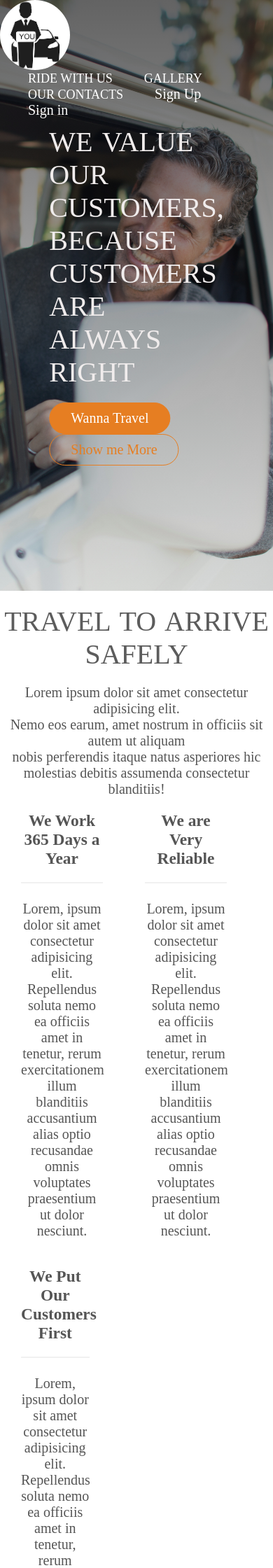
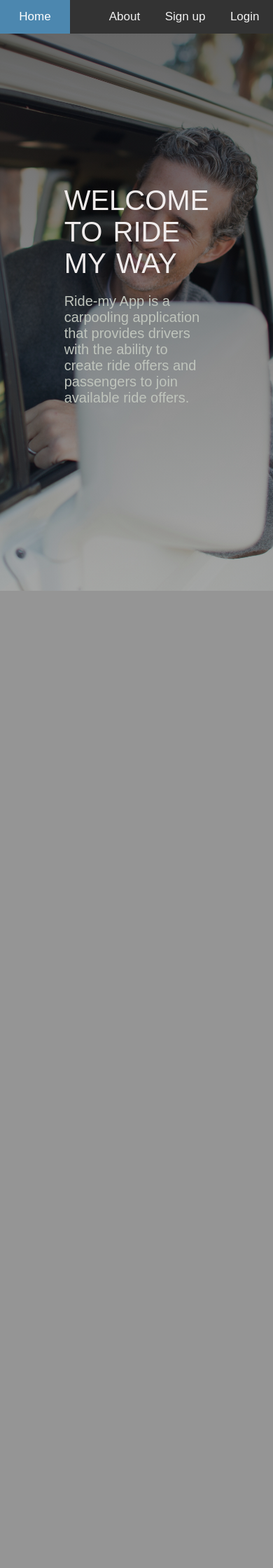
Before and after one commit to Quantum-35/Ride_My_Way, a PHP site: page / in a window 390 px wide; the page is wider, and only the part inside the window is pictured. Shown: the top 2240 px of that part at 70% size. After the commit the page ends 844 px from the top of that part, so only its background shows below. Run offline with PHP 8.4, Linux system fonts and the light colour scheme.

Commit message:
[Feature ##158526904] Change login/signup page from single page to multi-page, make the page responsive to change in screen resolution

```diff
--- a/UI/assets/css/mediaQueries.css
+++ /dev/null
@@ -1,25 +0,0 @@
-
-/*For Small Phones from 0 to 480px*/
-@media only screen and (max-width:480px){
-
-}
-
-/*For Larger Phone from 481 to 767px*/
-
-@media only screen and (max-width:767px){
-
-}
-/*For Larger Phones eg Ipad from 768px to 1023px*/
-
-@media only screen and (max-width:1023){
-    body{
-        font-size: 18px;
-    }
-}
-/*Target Ipdas in Landscape mode and small Laptops:*/
-@media only screen and(max-width:1200px){
-    .sideMessage {
-        width: 100%;
-        padding: 0 2%;
-    }
-}
--- a/UI/assets/css/style.css
+++ b/UI/assets/css/style.css
@@ -7,60 +7,49 @@ body{
     color: #555;
     font-weight: 300;
     font-size: 20px;
-}
-header{
-    background-image: linear-gradient(rgba(0, 0, 0, 0.612), rgba(7, 7, 7, 0.112)),url('../img/bg.jpg');
+    font-family: Arial, Helvetica, sans-serif;
+    background-image: linear-gradient(rgba(0, 0, 0, 0.612), rgba(7, 7, 7, 0.329)),url('../img/bg.jpg');
     background-size: cover;
     background-repeat: no-repeat;
     background-position: center;
     height: 100vh;
 }
-/*Logo aand The Nav Bar*/
+.topnav {
+    overflow: hidden;
+    background-color: #333;
+  }
 
-.logo{
+  .topnav a {
     float: left;
-    height: 100px;
-    width: auto;
-    border-radius: 200%;
-}
-.main-nav{
-    float: right;
-    list-style: none;
-    margin-right: 20px;
-}
-.main-nav li{
-    display: inline-block;
-    margin-left: 40px;
-}
-.main-nav li a:link,
-.main-nav li a:visited{
-    color: #fff;
+    color: #f2f2f2;
+    text-align: center;
+    padding: 14px 16px;
     text-decoration: none;
-    text-transform: uppercase;
-    font-size: 90%;
-    border-bottom: 2px solid transparent;
-    transition: border-bottom 0.5s;
-}
-#btnsignUp,
-#btnsignIn {
-    color:#fff;
-    cursor: pointer;
-}
-.main-nav li a:hover,
-.main-nav li a:active{
-    color: rgb(244, 234, 133);
-    /* background-color: rgb(216, 159, 14); */
-    border-bottom: 2px solid #E67E22;
-}
+    font-size: 17px;
+  }
 
-/*The Button and Message that Floats in the middle  */
-.sideMessage{
+  .topnav a:hover {
+    background-color: #ddd;
+    color: black;
+  }
+
+  .topnav a.active {
+    background-color: rgb(76, 135, 175);
+    color: white;
+    width: 100px;
+  }
+  .topnav a.ft-right{
+      float: right;
+      padding-right: 5%;
+  }
+  .center-content{
     position: absolute;
     top:50%;
     left:50%;
     transform: translate(-50%, -50%);
-}
-h1{
+    color: rgb(233, 232, 227);
+  }
+ .center-content h2{
     margin-top:0px;
     margin-bottom: 20px;
     color: rgb(240, 236, 236);
@@ -69,134 +58,9 @@ h1{
     font-size: 200%;
     word-spacing: 4px;
 }
-.bt:link,
-.bt:visited  {
-    display: inline-block;
-    padding: 10px 30px;
-    font-weight: 300;
-    text-decoration: none;
-    border-radius: 200px;
-
-}
-.bt-full:link,
-.bt-full:visited{
-    background-color: #E67E22;
-    border: 1px solid #e67e22;
-    color: #fff;
-    transition: background-color 0.2s, border 0.2s , color 0.2s;
-}
-.bt-ghost:link,
-.bt-ghost:visited{
-    border: 1px solid #e67e22;
-    color: #e67e22;
-}
-.bt:hover,
-.bt:active {
-    background-color: #b17c4d;
-    border:1px solide rgb(203, 148, 54);
-    color:rgb(230, 205, 121);
-}
-
-/*My SigUp Modal*/
-.modal {
-    display: none;
-    /* Hidden by default */
-    position: fixed;
-    /* Stay in place */
-    z-index: 1;
-    /* Sit on top */
-    padding-top: 10px;
-    left: 0;
-    top: 0;
-    width: 100%;
-    height: 100%;
-    background-color: #282a2eb3;
-    overflow: auto;
-
-}
-hr {
-    border: 1px solid #f1f1f1;
-    margin-bottom: 25px;
-}
-/* Clear floats */
-
-.clearfix::after {
-    content: "";
-    clear: both;
-    display: table;
-}
-
-/* Modal Content */
-.modal-content {
-    margin: auto;
-    padding: 20px;
-    border: 1px solid #888;
-    width: 40%;
-    color: #fff;
-    background-color: #1a1818cd;
-}
-
-/* The Close Button */
-
-.close {
-    color: #aaaaaa;
-    float: right;
-    font-size: 28px;
-    font-weight: bold;
-}
-
-.close:hover,
-.close:focus {
-    color: #000;
-    text-decoration: none;
-    cursor: pointer;
-}
-/*Close Sign up*/
-.Close {
-    color: #aaaaaa;
-    float: right;
-    font-size: 28px;
-    font-weight: bold;
-}
-
-.Close:hover,
-.Close:focus {
-    color: #000;
-    text-decoration: none;
-    cursor: pointer;
-}
-.modalHeader{
-    text-align: center;
-    font-weight: 400;
-    font-size: 130%;
-    text-decoration: underline;
-}
-.modalForm{
-    display: block;
-    padding: 10px;
-    margin-left: 10%;
-}
-.modalForm input{
+input[type=text], input[type=password] {
     width: 90%;
-    height: 40px;
-    border-radius: 5px;
-    margin-bottom: 2%;
-    font-size: 20px;
-}
-.btnSignUp{
-    color: #fff;
-    background-color: #E67E22;
-    border-radius: 5px;
-    width: 80px;
-    height: 30px;
-}
-.btnSignUp:hover{
-    background-color: rgb(194, 225, 133);
-}
-/* Full-width input fields */
-
-.modalForm input {
-    width: 100%;
+    border-radius: 1%;
     padding: 15px;
     margin: 5px 0 22px 0;
     display: inline-block;
@@ -204,14 +68,17 @@ hr {
     background: #f1f1f1;
 }
 
-/* Add a background color when the inputs get focus */
-
-.modalForm input:focus {
+input[type=text]:focus, input[type=password]:focus {
     background-color: #ddd;
     outline: none;
 }
-.cancelbtn {
-    background-color: #4CAF50;
+
+hr {
+    border: 1px solid #f1f1f1;
+    margin-bottom: 25px;
+}
+button {
+    background-color: rgb(49, 78, 50);
     color: white;
     padding: 14px 20px;
     margin: 8px 0;
@@ -219,113 +86,29 @@ hr {
     cursor: pointer;
     width: 100%;
     opacity: 0.9;
-    padding: 14px 20px;
-    background-color: #f44336;
-    float: left;
-    width: 50%;
-}
-.cancelbtn:hover{
-    opacity: 1;
-}
-.signupbtn{
-    background-color: #4CAF50;
-    color: white;
-    padding: 14px 20px;
-    margin: 8px 0;
-    border: none;
-    cursor: pointer;
-    width: 100%;
-    opacity: 0.9;
-    float: left;
-    width: 50%;
-}
-.signupbtn:hover{
-    opacity: 1;
-}
-.loginbtn{
-    background-color: #4CAF50;
-    color: white;
-    padding: 14px 20px;
-    margin: 8px 0;
-    border: none;
-    cursor: pointer;
-    width: 100%;
-    opacity: 0.9;
-    float: left;
-    width: 50%;
-    margin-left: 20%;
-}
-.loginbtn:hover{
-    opacity: 1;
-}
-.lets-ride{
-    text-align: center;
-}
-.lets-ride h1{
-    color: rgba(0, 0, 0, 0.639);
-}
-.gallary{
-    width: 100%;
-}
-.gallary h1{
-    color: rgb(68, 125, 196);
-    text-align: center;
-    margin-top: 20px;
-}
-/*Image for Gallary*/
-.my-container {
-    position: relative;
-    margin-top: 20px;
-    margin-left: 40px;
-    margin-right: 10px;
-    float: left;
-
 }
 
-.my-image {
-    display: block;
-    width: 230px;
-    height: auto;
+button:hover {
+    opacity:1;
+}
+.cancelbtn {
+    padding: 14px 20px;
+    width: 30%;
+    background-color: #48c953;
+    margin-left: 55%;
+    border-radius: 5%;
+}
+.container {
+    padding: 16px;
+}
+.clearfix::after {
+    content: "";
+    clear: both;
+    display: table;
 }
 
-.overlay {
-    position: absolute;
-    top: 0;
-    bottom: 0;
-    left: 0;
-    right: 0;
-    height: 173px;
-    width: 230px;
-    opacity: 0;
-    transition: .3s ease;
-    background-color: #008CBA;
+@media screen and (max-width: 300px) {
+    .cancelbtn, .signupbtn {
+       width: 100%;
+    }
 }
-
-.my-container:hover .overlay {
-    opacity: 1;
-}
-
-.my-text {
-    color: white;
-    font-size: 20px;
-    position: absolute;
-    top: 50%;
-    left: 50%;
-    transform: translate(-50%, -50%);
-    -ms-transform: translate(-50%, -50%);
-    text-align: center;
-}
-.our-cities{
-    float: left;
-}
-.our-cities h1{
-    color: rgb(33, 74, 211);
-}
-.footer{
-    float: left;
-    background-color: rgba(0, 0, 0, 0.365);
-    width: 100%;
-    height: 50px;
-    text-align: center;
-    padding: 10px;
-}
--- a/index.html
+++ b/index.html
@@ -6,206 +6,23 @@
     <title>Ride My Way</title>
     <meta name="viewport" content="width=device-width, initial-scale=1">
     <link rel="stylesheet" type="text/css" media="screen" href="./UI/assets/css/style.css" />
-    <link rel="stylesheet" type="text/css" media="screen" href="./UI/assets/css/mediaQueries.css" />
-
+    <script src="main.js"></script>
 </head>
 <body>
-    <header class='format-header'>
-        <div class='myLogo'>
-            <img src="./UI/assets/img/download.png" alt="My Logo" class="logo">
-            <ul class="main-nav">
-                <li><a href="#lets-ride">Ride With Us</a></li>
-                <li><a href="#gallary">Gallery</a></li>
-                <li><a href="#our-cities">Our Contacts</a></li>
-                <li><a type='button' id='btnsignUp'>Sign Up</a></li>
-                <li><a type="button" id="btnsignIn">Sign in</a></li>
-            </ul>
-        </div>
-        <div id='myModal' class="modal">
-            <div class="modal-content">
-                <span class="close">&times</span>
-                <div class="modalHeader">Sign Up</div>
-                <p style="text-align: center;">Please fill this form to create an account</p><hr>
-                <form class='modalForm' action="#">
-                    <input type="text" placeholder="Username" name="name" required>
-                    <input type="email" placeholder="Email" name="email" required>
-                    <input type="password" placeholder="Password" name="psw" required>
-                    <input type="text" placeholder="Address" name="address" required>
-                    <input type="text" placeholder="Phone Number" name="phoneNumber" required>
-                    <p>By creating an account you agree to our
-                        <a href="#" style="color:dodgerblue">Terms & Privacy</a>.</p>
-                    <div class="clearfix">
-                        <a href='./Users/index.html' type="button" style='text-decoration: none;' onclick="document.getElementById('myModal').style.display='none'" class="cancelbtn">Cancel</a>
-                        <a href='./Drivers/index.html' type="submit" style='text-decoration: none;' class="signupbtn">Sign Up</a>
-                    </div>
-                </form>
-            </div>
-        </div>
-        <div id='myModalSignIn' class="modal">
-            <div class="modal-content">
-                <span class="Close">&times</span>
-                <div class="modalHeader">Sign in</div>
-                 <p style="text-align: center;">Please fill this form to Login</p>
-                <hr>
-                <form class='modalForm' action="/auth/login">
-                    <input type="text" placeholder="Username or Email" name="usernameOrEmail" required>
-                    <input type="password" placeholder="Password" name="psw" required>
-                    <div class="clearfix">
-                        <a  href='./UI/Users/index.html' type="submit" style='text-decoration: none;text-align: center;' class="loginbtn">Login</a>
+    <div class="topnav">
+        <a class="active" href="#home">Home</a>
+        <a href="./UI/login.html" class="ft-right">Login</a>
+        <a href="./UI/signup.html" class="ft-right">Sign up</a>
+        <a href="./UI/about.html" class="ft-right">About</a>
+    </div>
+    <div class="center-content">
+        <h2>Welcome to Ride My Way</h2>
 
-                        <a href="./UI/Drivers/index.html" style="padding: 10px;">Drivers Page</a>
-                    </div>
-                </form>
-            </div>
-        </div>
-
-        <div class="sideMessage">
-            <h1>We Value our Customers, Because Customers are always Right</h1>
-            <a class='bt bt-full' href="#" onclick="alert('Damn Sure we are You Are!!')">Wanna Travel</a>
-             <a class ='bt bt-ghost' href="#" onclick="alert('Yes Sure.Just Log in')">Show me More</a>
-        </div>
-    </header>
-    <section>
-        <div id="lets-ride" class="lets-ride" style="margin-top: 20px;">
-            <h1>Travel to arrive Safely </h1>
-            <p>
-                Lorem ipsum dolor sit amet consectetur adipisicing elit. <br>
-                Nemo eos earum, amet nostrum in officiis sit autem ut aliquam <br>nobis perferendis itaque natus asperiores hic molestias
-                debitis assumenda consectetur blanditiis!
-            </p>
-            <div style="float: left; margin: 20px 30px; width: 30%;">
-                <h3 style="margin-bottom: 20px;">We Work 365 Days a Year</h3><hr>
-                <p>
-                    Lorem, ipsum dolor sit amet consectetur <br>
-                    adipisicing elit. Repellendus soluta nemo ea
-                    officiis amet in tenetur, rerum exercitationem illum blanditiis accusantium alias optio recusandae omnis voluptates praesentium ut dolor nesciunt.
-                </p>
-            </div>
-            <div style="float: left; margin: 20px 30px; width: 30%;">
-                <h3 style="margin-bottom: 20px;">We are Very Reliable</h3><hr>
-                <p>
-                    Lorem, ipsum dolor sit amet consectetur
-                    <br> adipisicing elit. Repellendus soluta nemo ea officiis amet in tenetur, rerum exercitationem illum blanditiis accusantium
-                    alias optio recusandae omnis voluptates praesentium ut dolor nesciunt.
-                </p>
-            </div>
-            <div style="float: left; margin: 20px 30px; width: 25%;">
-                <h3 style="margin-bottom: 20px;">We Put Our Customers First</h3><hr>
-                <p>
-                    Lorem, ipsum dolor sit amet consectetur
-                    <br> adipisicing elit. Repellendus soluta nemo ea officiis amet in tenetur, rerum exercitationem illum blanditiis accusantium
-                    alias optio recusandae omnis voluptates praesentium ut dolor nesciunt.
-                </p>
-            </div>
-        </div>
-    </section>
-    <div class="clearfix"></div>
-    <div id='gallary' class="gallary">
-        <h1>Our Cars In Good Working Condition</h1><hr>
-        <div class="my-container">
-            <img src="./UI/assets/img/download1.jpg" alt="Avatar" class="my-image">
-            <div class="overlay">
-                <div class="my-text">Toyota 2017</div>
-            </div>
-        </div>
-        <div class="my-container">
-            <img src="./UI/assets/img/download2.jpg" alt="Avatar" class="my-image">
-            <div class="overlay">
-                <div class="my-text">Mitsubishi 2018</div>
-            </div>
-        </div>
-        <div class="my-container">
-            <img src="./UI/assets/img/download3.jpg" alt="Avatar" class="my-image">
-            <div class="overlay">
-                <div class="my-text">Limo</div>
-            </div>
-        </div>
-        <div class="my-container">
-            <img src="./UI/assets/img/download2.jpg" alt="Avatar" class="my-image">
-            <div class="overlay">
-                <div class="my-text">Toyota 2018</div>
-            </div>
-        </div>
-        <div class="my-container">
-            <img src="./UI/assets/img/download2.jpg" alt="Avatar" class="my-image">
-            <div class="overlay">
-                <div class="my-text">Subaru</div>
-            </div>
-        </div>
-        <div class="my-container">
-            <img src="./UI/assets/img/download2.jpg" alt="Avatar" class="my-image">
-            <div class="overlay">
-                <div class="my-text">Toyota</div>
-            </div>
-        </div>
-    </div>
-    <div >
+        <p style="color: rgb(191, 196, 188);">
+            Ride-my App is a carpooling application that provides drivers with the ability to create ride offers
+            and passengers to join available ride offers.
+        </p>
 
     </div>
-    <div id="our-cities" class="our-cities">
-        <hr><h1 style="margin-left: 400px;">Where We Are Located</h1><hr>
-        <div style="margin-left: 400px;">
-            <h3>Headquaters : RideMyWay Building Nairobi Kenya</h3>
-            <h6>Contact 0712313167616</h6>
-            <h3>Branch :HelloWorld Building Naivasha</h3>
-            <h6>Contact 0720181818</h6>
-        </div>
-    </div>
-    <div style="float: right; margin-top: 20px;">
-        <h3>Email us</h3>
-        <input type="email" name="" id="" placeholder="Your email" style="height: 20px;"><br>
-        <textarea name="email" id="" cols="30" rows="10"></textarea>
-        <button style="background-color: rgba(0, 128, 0, 0.475);height: 20px;padding: 5px;">Submit</button>
-    </div>
-    <div class="clearfix"></div>
-   <footer class="footer">
-            <p>Andela Kenya Challange &copy; 2018</p>
-    </footer>
-    <script>
-        // Get the modal
-        var modal = document.getElementById('myModal');
-        var myModalSignIn = document.getElementById('myModalSignIn');
-
-        // Get the button that opens the modal
-        var btn = document.getElementById("btnsignUp");
-        var btnsignIn = document.getElementById("btnsignIn");
-        // Get the <span> element that closes the modal
-        var span = document.getElementsByClassName("close")[0];
-        var Span = document.getElementsByClassName("Close")[0];
-
-        // When the user clicks the button, open the modal
-        btn.onclick = function () {
-            modal.style.display = "block";
-        }
-        btnsignIn.onclick = function() {
-            myModalSignIn.style.display ='block';
-        }
-        // When the user clicks on <span> (x), close the modal
-        span.onclick = function () {
-            modal.style.display = "none";
-        }
-        Span.onclick =function(){
-            myModalSignIn.style.display = 'none';
-        }
-
-        // When the user clicks anywhere outside of the modal, close it
-        window.onclick = function (event) {
-            if (event.target == modal) {
-                modal.style.display = "none";
-            }
-            if(event.target == myModalSignIn){
-                myModalSignIn.style.display = "none";
-            }
-        }
-        document.querySelectorAll('a[href^="#"]').forEach(anchor => {
-                anchor.addEventListener('click', function (e) {
-                    e.preventDefault();
-
-                    document.querySelector(this.getAttribute('href')).scrollIntoView({
-                        behavior: 'smooth'
-                    });
-                });
-            });
-    </script>
 </body>
 </html>
```
Also changed, not shown: UI/about.html (added, +41 -0 lines), UI/login.html (added, +45 -0 lines), UI/signup.html (added, +48 -0 lines), 1 other file.
